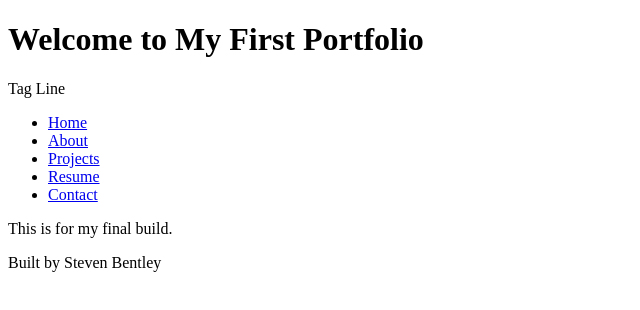
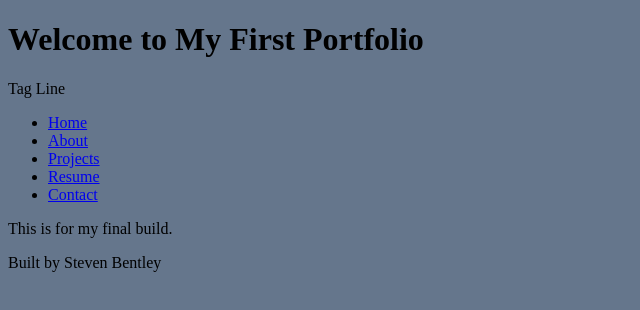
Before and after one commit to srbentl1/1stPortfolio_Bentley, a plain HTML site: page index.html in a window 1280 px wide. Shown: the whole page, without its empty margins (0-640 px from the left). Drawn offline with Linux system fonts and the light colour scheme.

Commit message:
Final changes for the code along

```diff
--- a/index.html
+++ b/index.html
@@ -3,6 +3,7 @@
 <head>
     <meta charset="UTF-8">
     <meta name="viewport" content="width=device-width, initial-scale=1.0">
+    <link rel="stylesheet" href="styles.css">
     <title>My 1st Portfolio</title>
 </head>
 <body>
--- /dev/null
+++ b/styles.css
@@ -0,0 +1,13 @@
+/* CSS by Steven Bentley */
+/* color Palette
+deep black #05080d
+slate blue #65768C
+steel blue #263640
+burnt orange #Bf5b04
+earth #733917
+*/
+
+/* Global Styles MOBILE FIRST */
+body {
+    background-color: #65768C;
+}
```
Also changed, not shown: about.html (+1 -0 lines), contact.html (+2 -1 lines), projects.html (+1 -0 lines), resume.html (+1 -0 lines), 1 other file.
